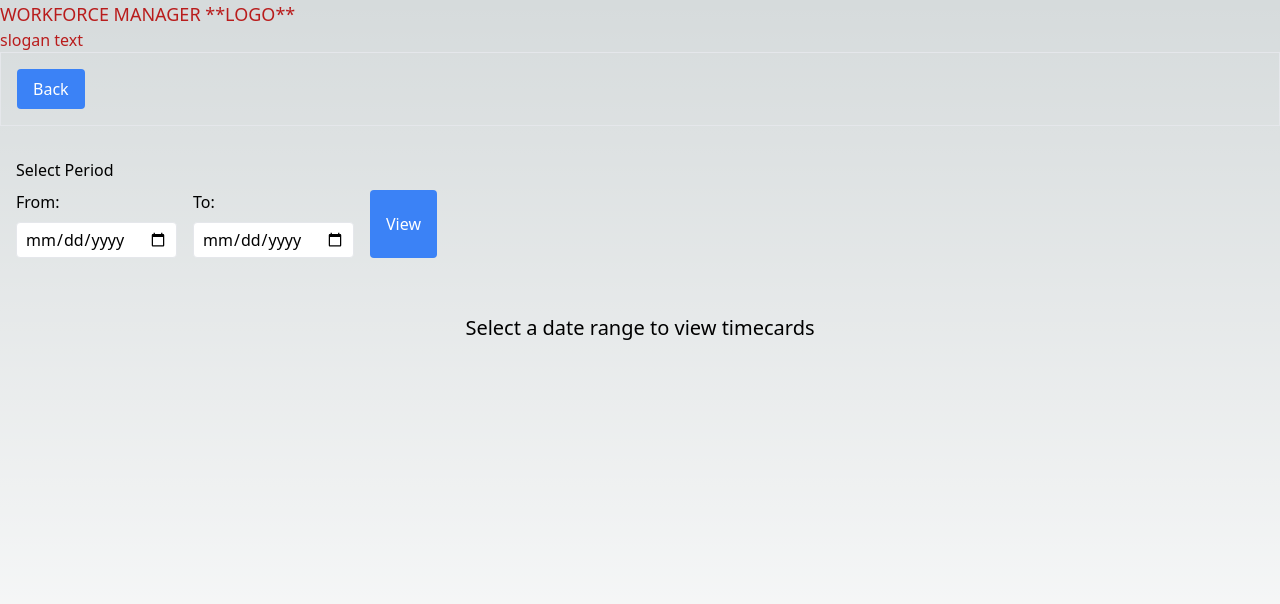
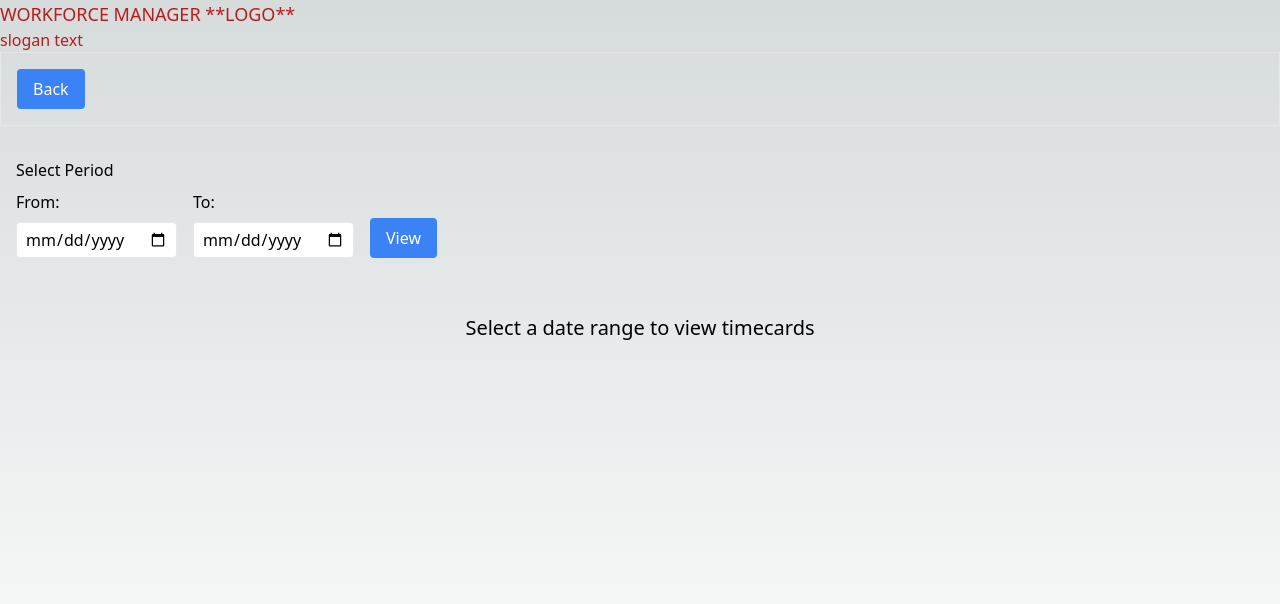
Before and after one commit to gregArijah/workforce-manager, a Next.js app: page /admin/timecards in a window 1280 px wide. Shown: the top 604 px of the page. Built offline with nearby package versions, Linux system fonts and the light colour scheme.

Commit message:
edit and alight view button

```diff
--- a/app/(pages)/admin/timecards/_components/selectPeriod.tsx
+++ b/app/(pages)/admin/timecards/_components/selectPeriod.tsx
@@ -1,4 +1,5 @@
 import React, { useState, useEffect } from "react";
+
 import Link from "next/link";
 
 interface SelectPeriodProps {
@@ -59,7 +60,7 @@ export default function SelectPeriod({card,setFromDate,setToDate, fromDate, toDa
             </div>
         <div className="p-4">
           <h2 className="mb-2">Select Period</h2>
-          <div className="flex space-x-4">
+          <div className="flex space-x-4 items-end">
               <div className="flex flex-col">
                   <label htmlFor="fromDate" className="mb-2">
                   From:
--- a/package.json
+++ b/package.json
@@ -18,12 +18,14 @@
     "@mui/icons-material": "^5.14.3",
     "@mui/material": "^5.14.4",
     "@mui/x-data-grid": "^6.11.0",
+    "@mui/x-date-pickers": "^6.11.1",
     "@prisma/client": "^5.0.0",
     "@types/node": "20.2.5",
     "@types/react": "18.2.7",
     "@types/react-dom": "18.2.4",
     "@vercel/postgres": "^0.3.0",
     "autoprefixer": "10.4.14",
+    "dayjs": "^1.11.9",
     "eslint": "8.41.0",
     "eslint-config-next": "13.4.4",
     "next": "^13.4.12",
```
Also changed, not shown: 1 other file (tests, documents, lock files or other folders).
